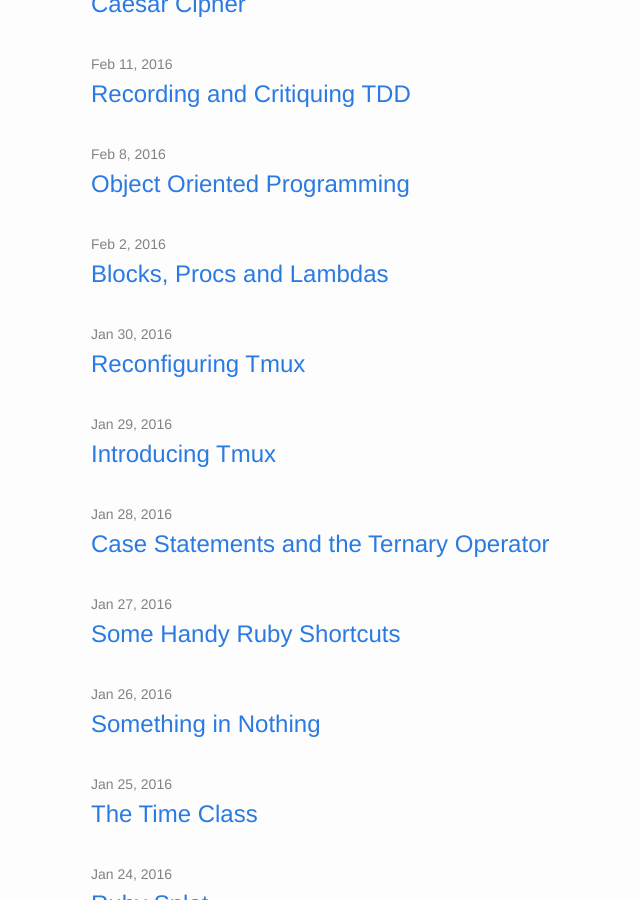
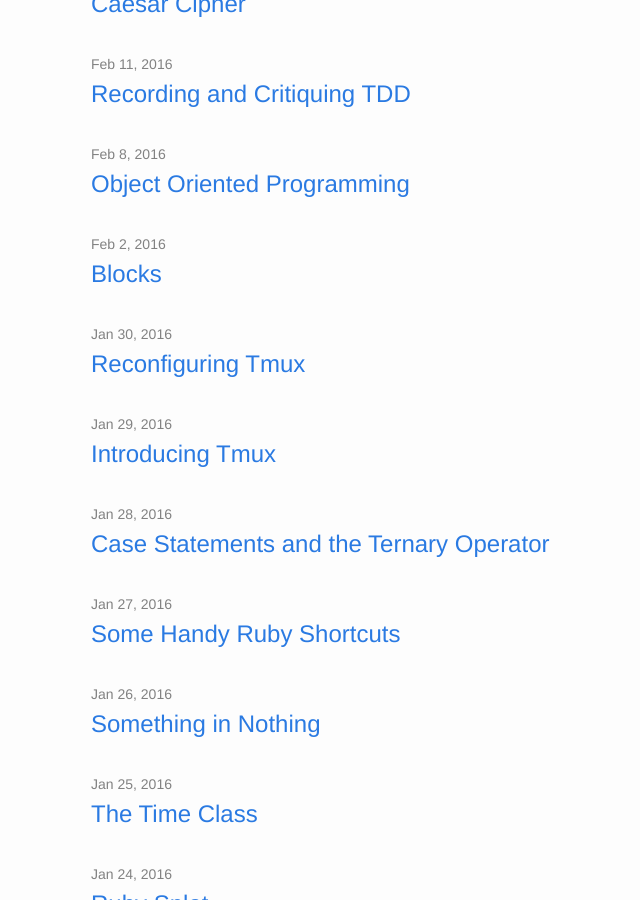
Before and after one commit to DaisyMolving/DaisyMolving.github.io, a Jekyll site: the page built from index.html, in a window 1280 px wide and 900 px high, scrolled down 535 px. Shown: the whole window, without its empty margins (179-819 px from the left). Built offline with Jekyll 4.4.1, drawn with Linux system fonts in a browser that asks for light colours.

Commit message:
edited blocks post, renamed it to only contain block info

```diff
--- a/_posts/2016-02-02-blocks-procs-lamdas.markdown
+++ b/_posts/2016-02-02-blocks.markdown
@@ -1,6 +1,6 @@
 ---
 layout: post
-title: "Blocks, Procs and Lambdas"
+title: "Blocks"
 date: 2016-02-02 12:30:30 +0000
 ---
 
@@ -28,7 +28,7 @@
 #=> "Hello Harry, my name is Sally"
 {% endhighlight %}
 
-The method there is called `harry_meet_sally` and exists between the `def` and `end`. The method is an object, and can be called again and again. The yield within the method is calling the block that exists outside of it. The `#yield` method can also be used with parameters, like so:
+The method there is called `harry_meet_sally` and exists between the `def` and `end`. The method is an object, and can be called again and again. The `yield` within the method is calling the block that exists outside of it. The `#yield` method can also be used with parameters, like so:
 
 {% highlight ruby %}
 def sally_gets_eaten(name)
@@ -46,7 +46,7 @@
 #=> "GULP!"
 {% endhighlight %}
 
-Notice here that when yield is called with the `name` parameter it finds `"Tahm Kench"` in the block and calls it within the message. Next yield is passed `"Sally"` which overrides `"Tahm Kench"`.
+Notice here that when `yield` is called with the `name` parameter it finds `"Tahm Kench"` in the block and calls it within the message. Next `yield` is passed `"Sally"` which overrides `"Tahm Kench"`.
 
 <p align="center">
 <img src="http://i.imgur.com/3nowvoF.jpg">
```
